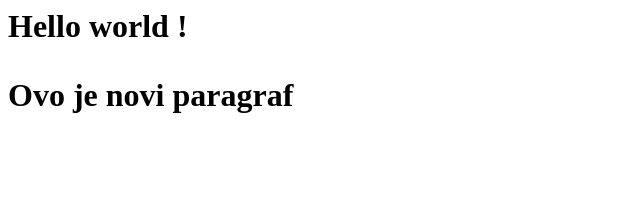
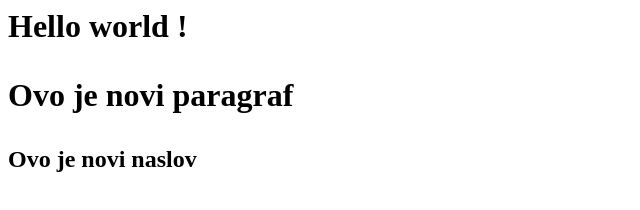
Before and after one commit to buckefalus/DemoProject, a plain HTML site: page index.html in a window 1280 px wide. Shown: the whole page, without its empty margins (0-640 px from the left). Drawn offline with Linux system fonts and the light colour scheme.

Commit message:
Update index.html
Dodavanje naslova h2

```diff
--- a/index.html
+++ b/index.html
@@ -1,2 +1,3 @@
 <h1>Hello world !<h1>
 <p>Ovo je novi paragraf</p>
+ <h2>Ovo je novi naslov<h2>
```
